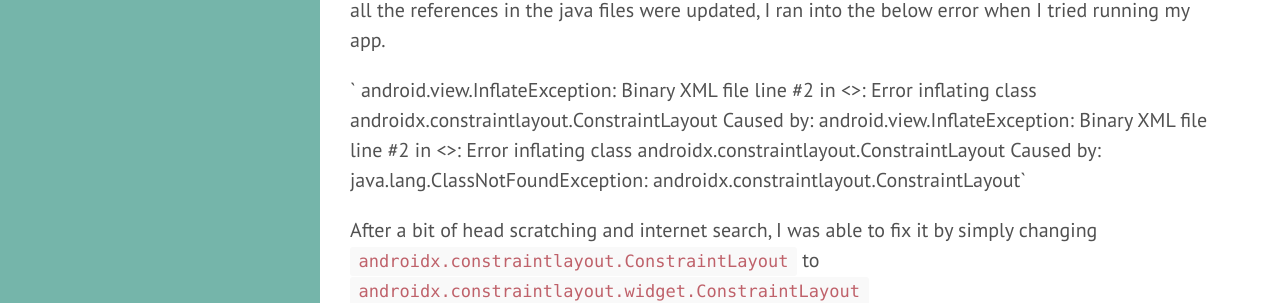
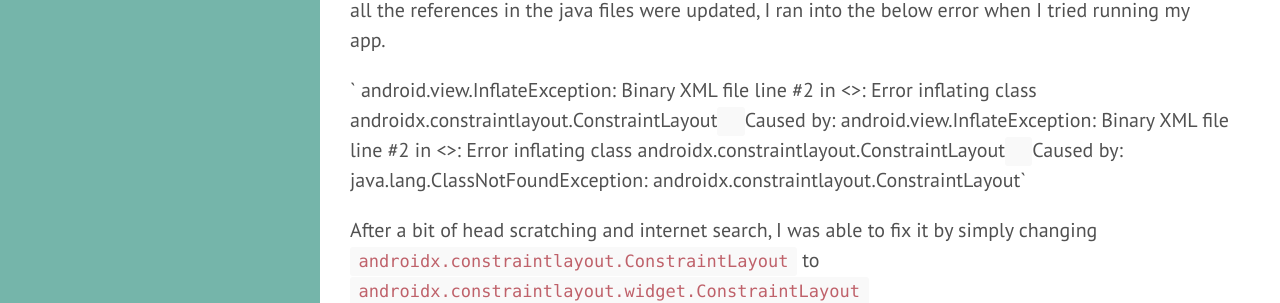
Before and after one commit to midhunhk/midhunhk.github.io, a Jekyll site: the page built from _posts/2020-05-28-androidx-constraint-layout.md, in a window 1280 px wide and 1149 px high. Shown: the part 206-509 px from the top of the window. Built offline with Jekyll 4.4.1, drawn with Linux system fonts in a browser that asks for light colours; comment, search, counter and statistics services are not loaded.

Commit message:
change formatting

```diff
--- a/_posts/2020-05-28-androidx-constraint-layout.md
+++ b/_posts/2020-05-28-androidx-constraint-layout.md
@@ -8,9 +8,9 @@
 I migrated an Android app to AndroidX with the help of the Refactor option from Android Studio. After all the references in the java files were updated,
 I ran into the below error when I tried running my app.
 
-`   android.view.InflateException: Binary XML file line #2 in <>: Error inflating class androidx.constraintlayout.ConstraintLayout
-    Caused by: android.view.InflateException: Binary XML file line #2 in <>: Error inflating class androidx.constraintlayout.ConstraintLayout
-    Caused by: java.lang.ClassNotFoundException: androidx.constraintlayout.ConstraintLayout`
+`   android.view.InflateException: Binary XML file line #2 in <>: Error inflating class androidx.constraintlayout.ConstraintLayout`
+`    Caused by: android.view.InflateException: Binary XML file line #2 in <>: Error inflating class androidx.constraintlayout.ConstraintLayout`
+`    Caused by: java.lang.ClassNotFoundException: androidx.constraintlayout.ConstraintLayout`
 
 After a bit of head scratching and internet search, I was able to fix it by simply changing
 `androidx.constraintlayout.ConstraintLayout` to `androidx.constraintlayout.widget.ConstraintLayout`
```
